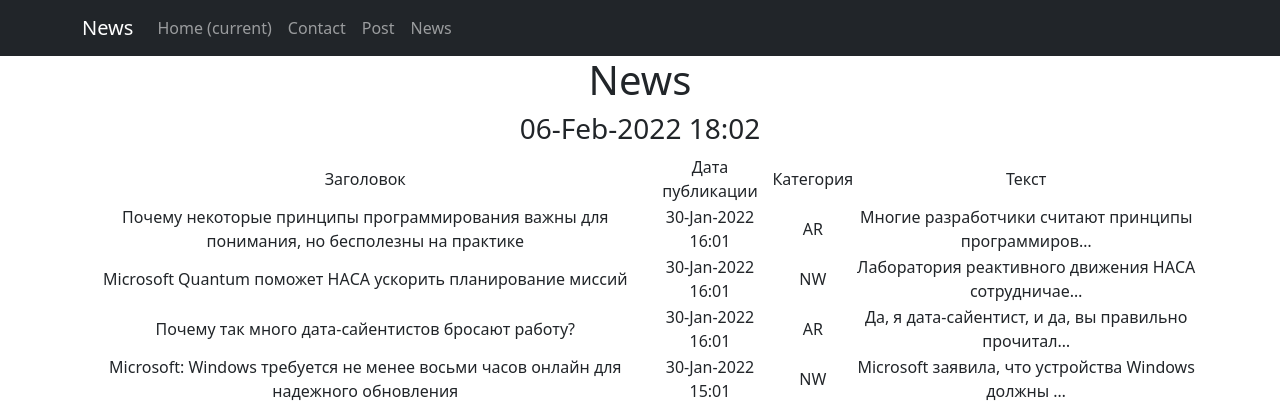
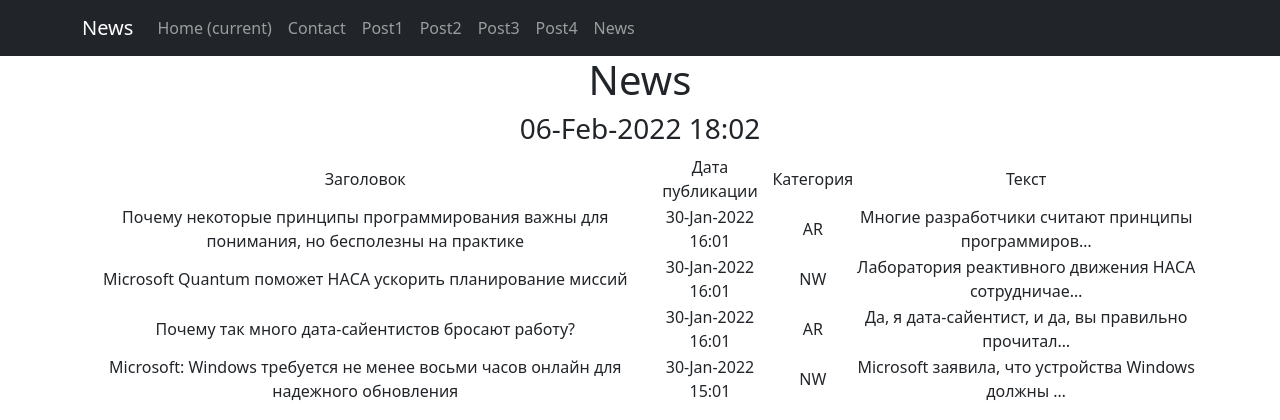
Before and after one commit to GoodCat531/HomeWork_D3, a Django app: page /news/ in a window 1280 px wide. Shown: the top 420 px of the page. Run offline with Django 4.2, Linux system fonts and the light colour scheme; data comes from the database, SQL or seed files in the repository; some libraries are stand-ins or nearby versions.

Commit message:
Update default.html

```diff
--- a/News/templates/flatpages/default.html
+++ b/News/templates/flatpages/default.html
@@ -32,7 +32,16 @@
                             <a class="nav-link" href="/contacts/">Contact</a>
                         </li>
                         <li class="nav-item">
-                            <a class="nav-link" href="/post/">Post</a>
+                            <a class="nav-link" href="/news/1">Post1</a>
+                        </li>
+                        <li class="nav-item">
+                            <a class="nav-link" href="/news/2">Post2</a>
+                        </li>
+                        <li class="nav-item">
+                            <a class="nav-link" href="/news/3">Post3</a>
+                        </li>
+                        <li class="nav-item">
+                            <a class="nav-link" href="/news/4">Post4</a>
                         </li>
                         <li class="nav-item">
                             <a class="nav-link" href="/news/">News</a>
```
